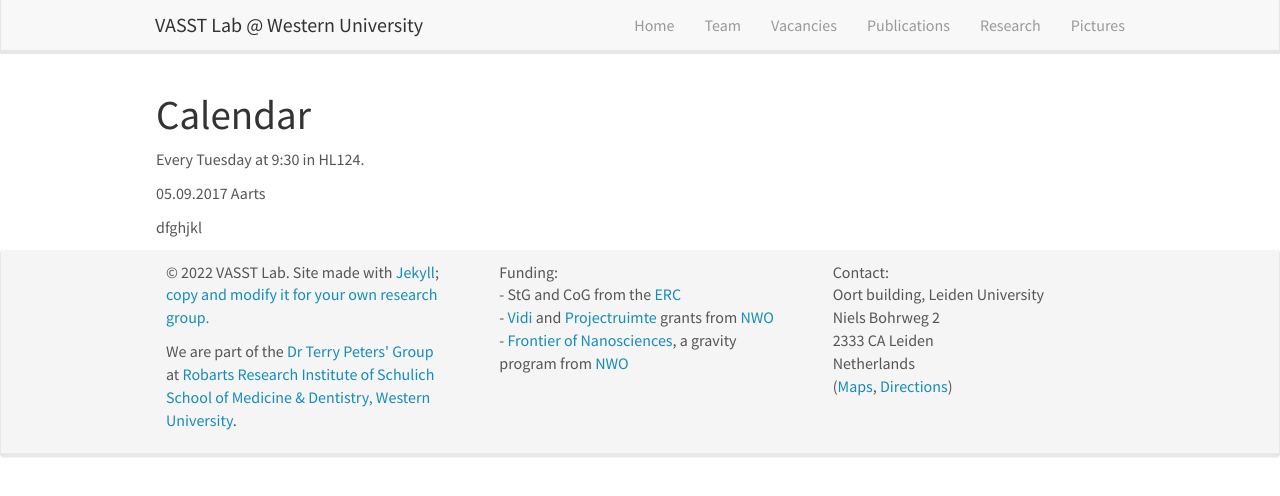
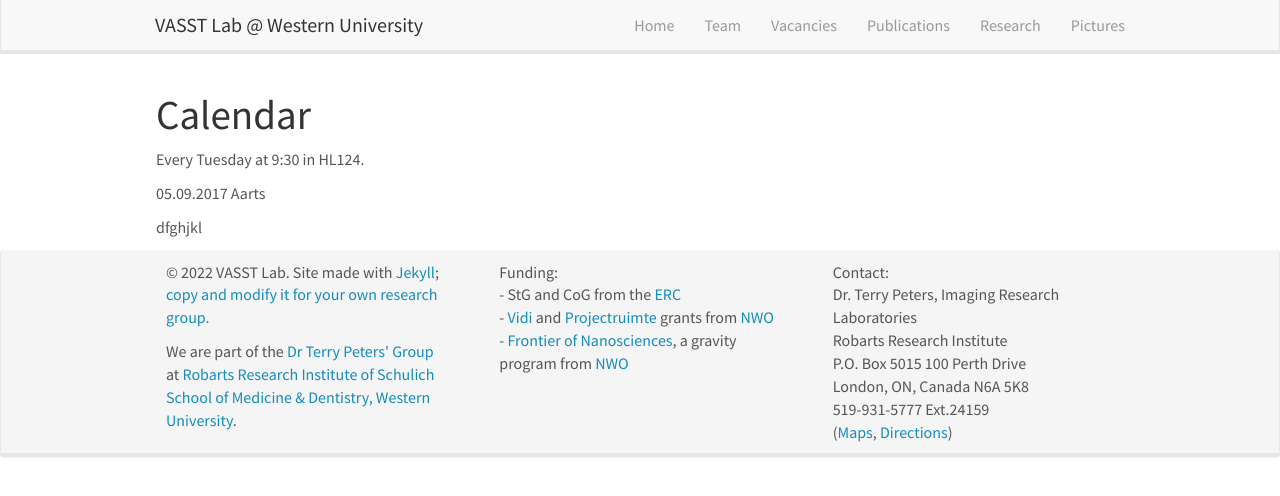
Before and after one commit to CharlesYCX/vasst-lab, a Jekyll site: the page built from _pages/mini_lecture_series.md, in a window 1280 px wide. Shown: the top 496 px of the page. Built offline with Jekyll 4.4.1, drawn with Linux system fonts in a browser that asks for light colours; nearby versions of some CDN libraries.

Commit message:
Update footer.html

```diff
--- a/_includes/footer.html
+++ b/_includes/footer.html
@@ -20,10 +20,11 @@
 		</div>
 		<div class="col-sm-4">
 		  Contact:<br />
-		  Oort building, Leiden University<br />
-		  Niels Bohrweg 2<br />
-		  2333 CA Leiden<br />
-		  Netherlands <br />
+		  Dr. Terry Peters, Imaging Research Laboratories<br />
+		  Robarts Research Institute<br />
+		  P.O. Box 5015 100 Perth Drive<br />
+		  London, ON, Canada N6A 5K8<br />
+		  519-931-5777 Ext.24159<br />
             (<a href="https://goo.gl/maps/H2RjutkyoUH2">Maps</a>, <a href="http://www.physics.leidenuniv.nl/travel-directions">Directions</a>)
 		</div>
 	  </div>
```
